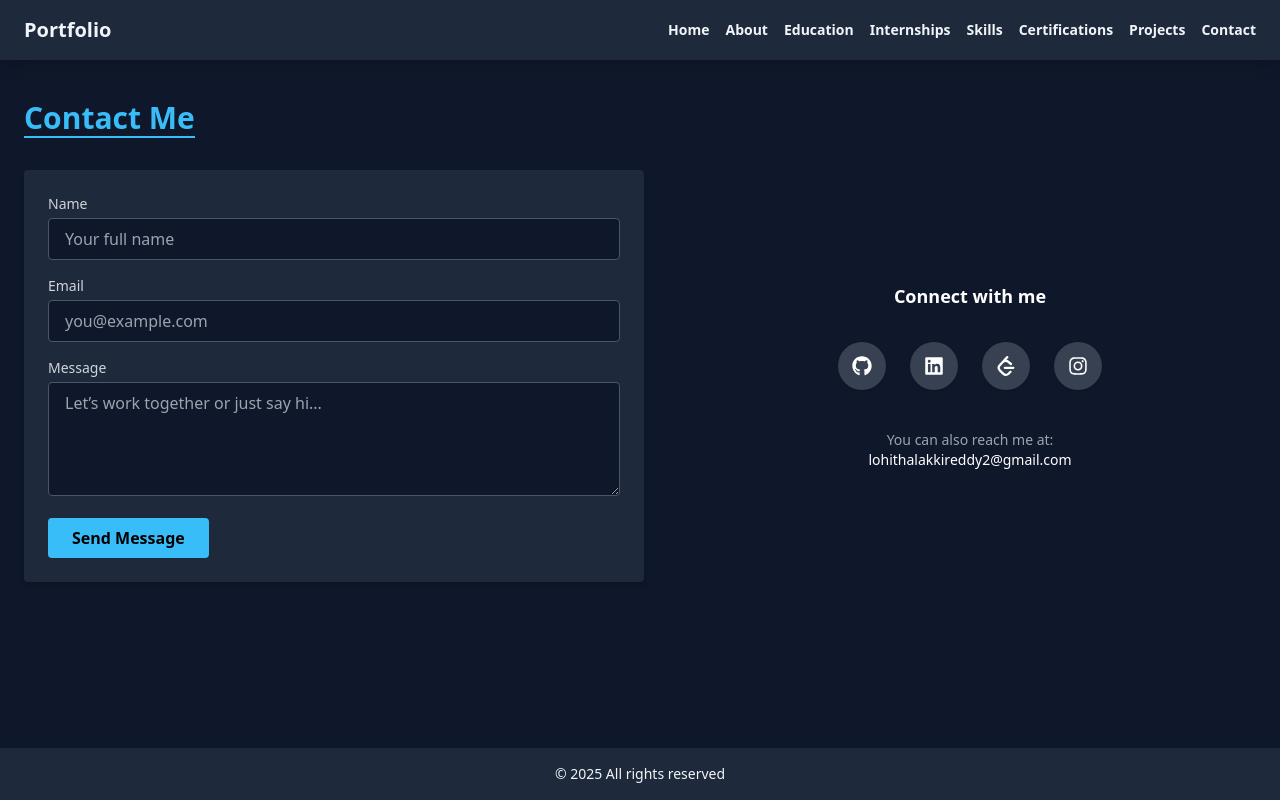
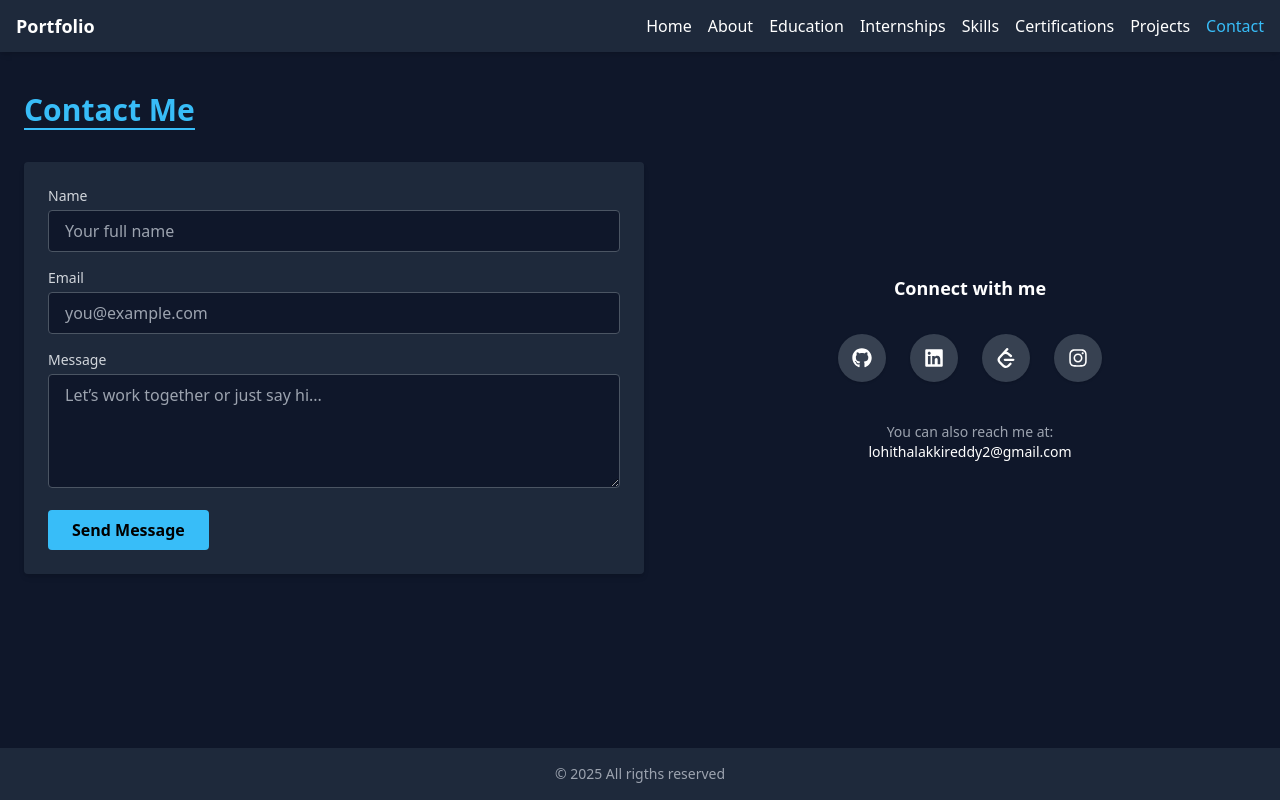
Before and after one commit to LohithaLakkireddy/portfolio, a React (Vite) app: page /contact in a window 1280 px wide. Built offline with nearby package versions, Linux system fonts and the light colour scheme.

Commit message:
Modified some changes

```diff
--- a/src/App.jsx
+++ b/src/App.jsx
@@ -14,9 +14,9 @@ function App() {
   return (
     <div className="flex flex-col min-h-screen">
       <Header />
-      <main className="flex-grow px-4 sm:px-6 py-10 max-w-7xl mx-auto w-full">
+      <main className="flex-grow px-4 md:px-6 py-10 max-w-7xl mx-auto w-full">
         <Routes>
-          <Route path="/" element={<Home />} />
+        <Route path="/" element={<Home />} />
           <Route path="/about" element={<About />} />
           <Route path="/education" element={<Education />} />
           <Route path="/internships" element={<Internships />} />
--- a/src/components/Footer.jsx
+++ b/src/components/Footer.jsx
@@ -1,7 +1,7 @@
 const Footer = () => {
   return (
     <footer className="bg-secondary text-sm text-center py-4">
-        <p>© {new Date().getFullYear()} All rights reserved</p>
+      <p className="text-gray-400">© {new Date().getFullYear()} All rigths reserved</p>
     </footer>
   )
 }
--- a/src/components/Header.jsx
+++ b/src/components/Header.jsx
@@ -1,21 +1,66 @@
+import { useState } from 'react'
 import { NavLink } from 'react-router-dom'
+import { FaBars, FaTimes } from 'react-icons/fa'
 
 const Header = () => {
+  const [menuOpen, setMenuOpen] = useState(false)
+
+  const toggleMenu = () => setMenuOpen(!menuOpen)
+  const closeMenu = () => setMenuOpen(false)
+
   const navItems = ['About', 'Education', 'Internships', 'Skills', 'Certifications', 'Projects', 'Contact']
 
   return (
-    <header className="bg-secondary text-text py-4 px-6 shadow-lg">
-      <div className="container mx-auto flex justify-between items-center">
-        <h1 className="text-xl font-bold">Portfolio</h1>
-        <nav className="space-x-4 text-sm">
-          <NavLink to="/" className="hover:text-accent font-semibold">Home</NavLink>
+    <header className="bg-secondary text-white shadow-md sticky top-0 z-50">
+      <div className="container mx-auto flex justify-between items-center px-4 py-3">
+        {/* Logo / Name */}
+        <h1 className="text-lg font-bold">Portfolio</h1>
+
+        {/* Desktop Menu */}
+        <nav className="hidden md:flex gap-4">
+          <NavLink to="/" onClick={closeMenu} className="hover:text-accent font-medium">Home</NavLink>
           {navItems.map((item) => (
-            <NavLink key={item} to={`/${item}`} className="hover:text-accent capitalize font-semibold">
+            <NavLink
+              key={item}
+              to={`/${item}`}
+              onClick={closeMenu}
+              className={({ isActive }) =>
+                `hover:text-accent capitalize font-medium ${
+                  isActive ? 'text-accent' : 'text-white'
+                }`
+              }
+            >
               {item}
             </NavLink>
           ))}
         </nav>
+
+        {/* Hamburger */}
+        <button className="text-xl md:hidden" onClick={toggleMenu}>
+          {menuOpen ? <FaTimes /> : <FaBars />}
+        </button>
       </div>
+
+      {/* Mobile Menu */}
+      {menuOpen && (
+        <div className="md:hidden bg-secondary px-4 pb-4 space-y-2">
+          <NavLink to="/" onClick={closeMenu} className="block hover:text-accent font-medium">Home</NavLink>
+          {navItems.map((item) => (
+            <NavLink
+              key={item}
+              to={`/${item}`}
+              onClick={closeMenu}
+              className={({ isActive }) =>
+                `block hover:text-accent capitalize font-medium ${
+                  isActive ? 'text-accent' : 'text-white'
+                }`
+              }
+            >
+              {item}
+            </NavLink>
+          ))}
+        </div>
+      )}
     </header>
   )
 }
--- a/src/index.css
+++ b/src/index.css
@@ -3,7 +3,11 @@
 @tailwind utilities;
 
 body {
-  @apply bg-primary text-text font-sans;
+  @apply bg-primary text-text font-sans overflow-x-hidden;
+}
+
+html, body {
+  @apply m-0 p-0 box-border w-full overflow-x-hidden;
 }
 
 @keyframes float {
```
Lines whose indentation alone changed are shown as unchanged.
